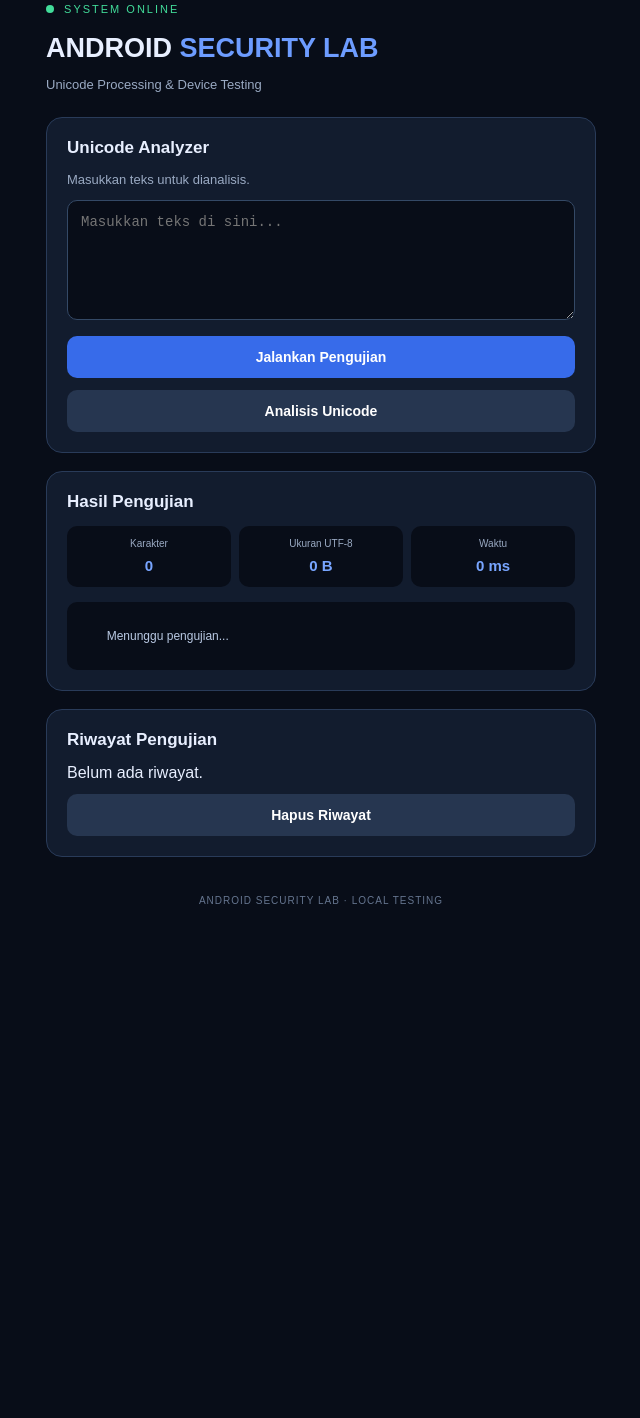
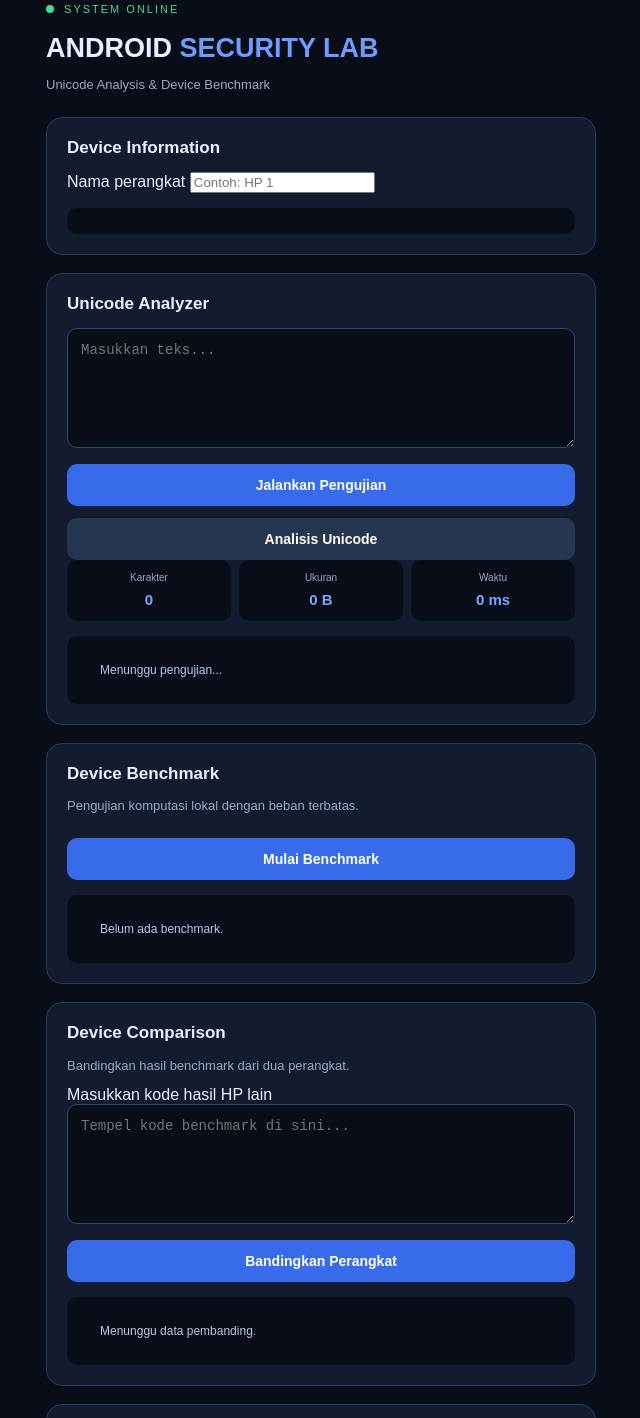
Before and after one commit to web-faiz-belajar/android-security-lab, a plain HTML site: page index.html in a window 1280 px wide. Shown: the part 42-1460 px from the top of the page, without its empty margins (319-959 px from the left). Before the commit the page ends 1013 px from the top, so only its background shows below. Drawn offline with Linux system fonts and the light colour scheme.

Commit message:
Update index.html

```diff
--- a/index.html
+++ b/index.html
@@ -3,47 +3,43 @@
 <html lang="id">
 <head>
   <meta charset="UTF-8">
-  <meta name="viewport" content="width=device-width, initial-scale=1.0">
+  <meta name="viewport" content="width=device-width, initial-scale=1">
   <meta name="theme-color" content="#080d18">
-  <title>Android Security Lab</title>
+  <title>Android Security Lab 2.0</title>
   <link rel="stylesheet" href="style.css">
 </head>
 <body>
+<main class="container">
 
-  <main class="container">
   <header>
     <div class="status">
       <span class="status-dot"></span>
       SYSTEM ONLINE
     </div>
     <h1>ANDROID <span>SECURITY LAB</span></h1>
-      <p>Unicode Processing & Device Testing</p>
+    <p>Unicode Analysis & Device Benchmark</p>
   </header>
 
   <section class="panel">
-      <h2>Unicode Analyzer</h2>
-      <p>Masukkan teks untuk dianalisis.</p>
-
-      <textarea id="input"
-        placeholder="Masukkan teks di sini..."></textarea>
-
-      <div class="buttons">
-        <button id="testBtn">Jalankan Pengujian</button>
-        <button id="analyzeBtn" class="secondary">
-          Analisis Unicode
-        </button>
-      </div>
+    <h2>Device Information</h2>
+    <label for="deviceName">Nama perangkat</label>
+    <input id="deviceName" placeholder="Contoh: HP 1">
+    <div id="deviceInfo" class="result"></div>
   </section>
 
   <section class="panel">
-      <h2>Hasil Pengujian</h2>
+    <h2>Unicode Analyzer</h2>
+    <textarea id="input" placeholder="Masukkan teks..."></textarea>
+    <button id="testBtn">Jalankan Pengujian</button>
+    <button id="analyzeBtn" class="secondary">Analisis Unicode</button>
+
     <div class="stats">
       <div class="stat">
         <span>Karakter</span>
         <strong id="charCount">0</strong>
       </div>
       <div class="stat">
-          <span>Ukuran UTF-8</span>
+        <span>Ukuran</span>
         <strong id="byteCount">0 B</strong>
       </div>
       <div class="stat">
@@ -51,26 +47,42 @@
         <strong id="timeCount">0 ms</strong>
       </div>
     </div>
+
     <div id="result" class="result">
       Menunggu pengujian...
     </div>
   </section>
 
   <section class="panel">
-      <h2>Riwayat Pengujian</h2>
-      <div id="history">
-        Belum ada riwayat.
+    <h2>Device Benchmark</h2>
+    <p>Pengujian komputasi lokal dengan beban terbatas.</p>
+    <button id="benchmarkBtn">Mulai Benchmark</button>
+    <div id="benchmarkResult" class="result">
+      Belum ada benchmark.
     </div>
-      <button id="clearBtn" class="secondary">
-        Hapus Riwayat
-      </button>
   </section>
 
-    <footer>
-      ANDROID SECURITY LAB · LOCAL TESTING
-    </footer>
+  <section class="panel">
+    <h2>Device Comparison</h2>
+    <p>Bandingkan hasil benchmark dari dua perangkat.</p>
+
+    <label for="compareCode">Masukkan kode hasil HP lain</label>
+    <textarea id="compareCode" placeholder="Tempel kode benchmark di sini..."></textarea>
+
+    <button id="compareBtn">Bandingkan Perangkat</button>
+    <div id="compareResult" class="result">
+      Menunggu data pembanding.
+    </div>
+  </section>
+
+  <section class="panel">
+    <h2>Riwayat Pengujian</h2>
+    <div id="history">Belum ada riwayat.</div>
+    <button id="clearBtn" class="secondary">Hapus Riwayat</button>
+  </section>
+
+  <footer>ANDROID SECURITY LAB · VERSION 2.0</footer>
 </main>
-
 <script src="script.js"></script>
 </body>
 </html>
```
Lines whose indentation alone changed are shown as unchanged.
